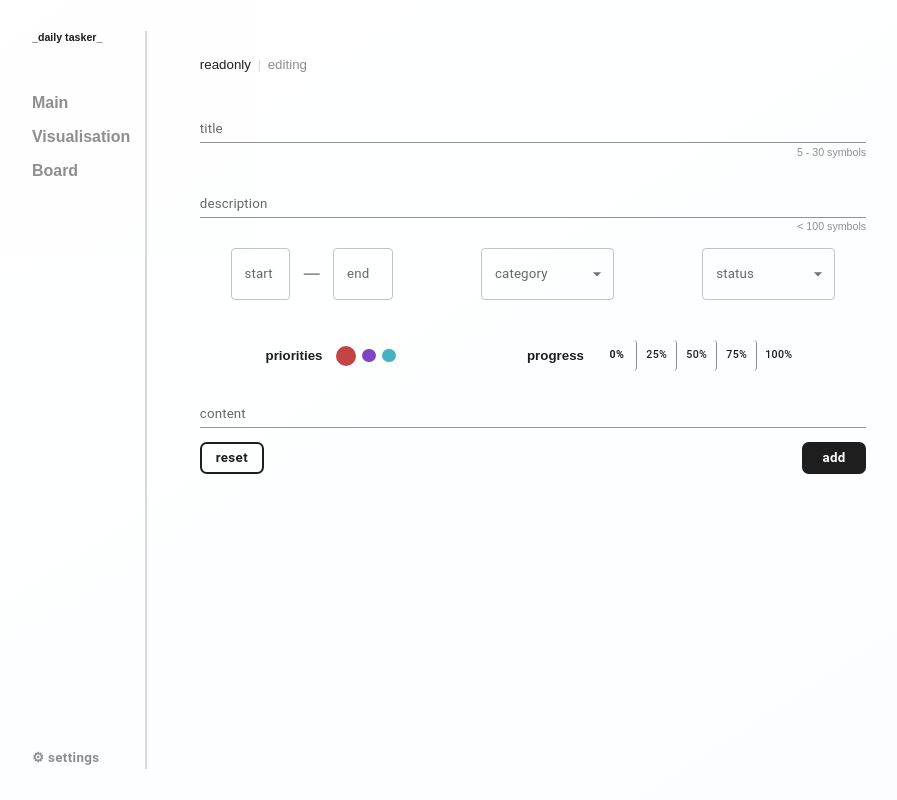
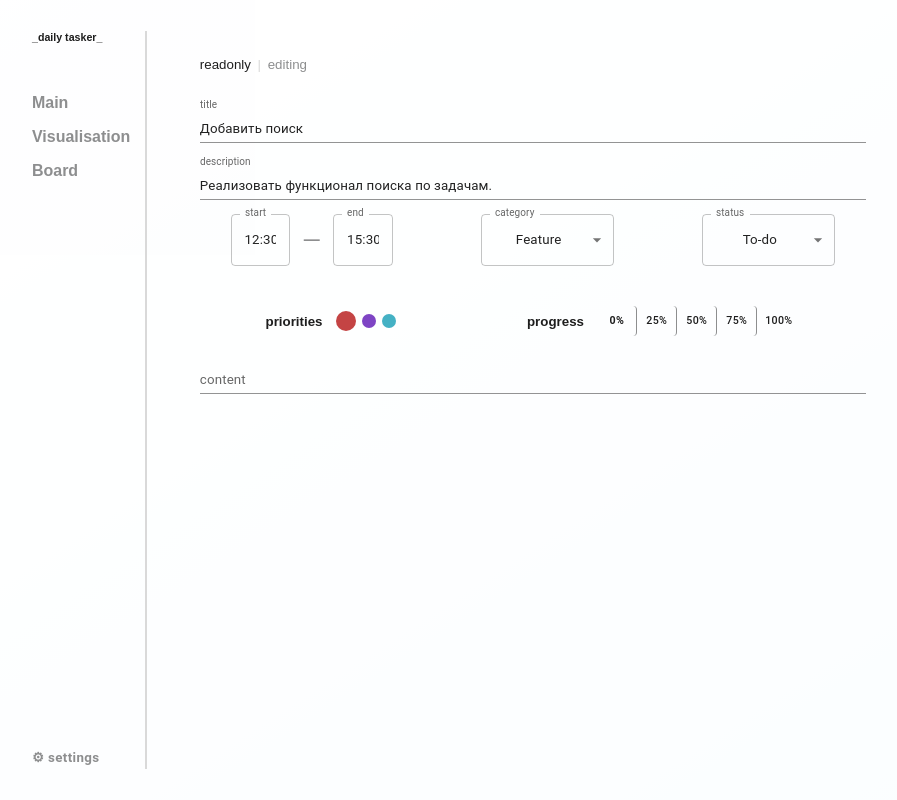
Before and after one commit to ZaplatiteZaSitePJ/t1-tasker, a React (Vite) app: page /0 in a window 1280 px wide. Shown: the whole page, without its empty margins (0-897 px from the left). Built offline with nearby package versions, Linux system fonts and the light colour scheme.

Commit message:
Configured the display of data in the TaskDetailes page fields

```diff
--- a/src/LayoutProvider.tsx
+++ b/src/LayoutProvider.tsx
@@ -8,7 +8,7 @@ export default function LayoutProvider() {
 		<Routes>
 			<Route path="/" element={<Layout />}>
 				<Route index element={<Main />} />
-				<Route path="/:id" element={<TaskDetailes />} />
+				<Route path=":id" element={<TaskDetailes />} />
 				<Route
 					path="/visualisation"
 					element={
--- a/src/components/pages/TaskList_(Main)/components/addTask/AddTaskForm.tsx
+++ b/src/components/pages/TaskList_(Main)/components/addTask/AddTaskForm.tsx
@@ -19,7 +19,7 @@ import getColroFromPriorities from "../../../../../funcs/getColorFromPriorities"
 import { addTask } from "../../../../../funcs/localStorage_api/addTask";
 import { timeValidation } from "../../../../../funcs/validation/timeValidation";
 import { useTasks } from "../../../../../context/TasksContext";
-import { getTasks } from "../../../../../funcs/localStorage_api/getTasks";
+import { getAllTasks } from "../../../../../funcs/localStorage_api/getAllTasks";
 
 export default function AddTaskForm() {
 	const { changeTasks } = useTasks();
@@ -60,7 +60,7 @@ export default function AddTaskForm() {
 		};
 
 		addTask(newTask);
-		const updatedTasks = getTasks();
+		const updatedTasks = getAllTasks();
 		changeTasks(updatedTasks);
 		reset();
 	};
@@ -138,8 +138,8 @@ export default function AddTaskForm() {
 							required: "Поле обязательно",
 						})}
 					>
-						<MenuItem value={"To-do"}>To_do</MenuItem>
-						<MenuItem value={"In_Progress"}>In_Progress</MenuItem>
+						<MenuItem value={"To-do"}>To-do</MenuItem>
+						<MenuItem value={"In Progress"}>In Progress</MenuItem>
 						<MenuItem value={"Done"}>Done</MenuItem>
 					</Select>
 					{errors.status && <div className={styles.errorDiv}></div>}
--- a/src/components/pages/TaskList_(Main)/components/taskDetailes/TaskDetailesForm.module.scss
+++ b/src/components/pages/TaskList_(Main)/components/taskDetailes/TaskDetailesForm.module.scss
@@ -117,6 +117,7 @@ h3 {
 	}
 
 	&__buttonsContainer {
+		margin-top: 1rem;
 		display: flex;
 		justify-content: space-between;
 	}
--- a/src/components/pages/TaskList_(Main)/components/taskDetailes/TaskDetailesForm.tsx
+++ b/src/components/pages/TaskList_(Main)/components/taskDetailes/TaskDetailesForm.tsx
@@ -10,6 +10,7 @@ import {
 	FormControl,
 	ButtonGroup,
 	Button,
+	Divider,
 } from "@mui/material";
 import ButtonBordered from "../../../../ui/buttons/ButtonBordered";
 import ButtonFilled from "../../../../ui/buttons/ButtonFilled";
@@ -19,12 +20,17 @@ import getColroFromPriorities from "../../../../../funcs/getColorFromPriorities"
 import { addTask } from "../../../../../funcs/localStorage_api/addTask";
 import { timeValidation } from "../../../../../funcs/validation/timeValidation";
 import { useTasks } from "../../../../../context/TasksContext";
-import { getTasks } from "../../../../../funcs/localStorage_api/getTasks";
+import { getAllTasks } from "../../../../../funcs/localStorage_api/getAllTasks";
 import type { FC } from "react";
 import type { TaskDetaileFormProps } from "./TaskDetailesForm.type";
+import { useParams } from "react-router-dom";
+import { getTask } from "../../../../../funcs/localStorage_api/getTask";
 
 const TaskDetailesForm: FC<TaskDetaileFormProps> = ({ isReadOnly }) => {
 	const { changeTasks } = useTasks();
+
+	const {id} = useParams<{ id: string }>()
+	const task = getTask(String(id))
 
 	const {
 		register,
@@ -35,7 +41,7 @@ const TaskDetailesForm: FC<TaskDetaileFormProps> = ({ isReadOnly }) => {
 		reset,
 		formState: { errors },
 	} = useForm<TaskProps>({
-		defaultValues: { priorites: "High", progress: 0 },
+		defaultValues: task,
 	});
 
 	const priorites = watch("priorites");
@@ -65,7 +71,7 @@ const TaskDetailesForm: FC<TaskDetaileFormProps> = ({ isReadOnly }) => {
 			};
 
 			addTask(newTask);
-			const updatedTasks = getTasks();
+			const updatedTasks = getAllTasks();
 			changeTasks(updatedTasks);
 			reset();
 		}
@@ -79,6 +85,7 @@ const TaskDetailesForm: FC<TaskDetaileFormProps> = ({ isReadOnly }) => {
 						label="title"
 						variant="standard"
 						fullWidth
+						sx={{fontSize: "var(--large-font-size)"}}
 						InputProps={{
 							readOnly: isReadOnly,
 						}}
@@ -94,7 +101,7 @@ const TaskDetailesForm: FC<TaskDetaileFormProps> = ({ isReadOnly }) => {
 							},
 						})}
 					/>
-					<p className={styles.subInfo}>5 - 30 symbols</p>
+					{!isReadOnly && <p className={styles.subInfo}>5 - 30 symbols</p>}
 					{errors.title && <div className={styles.errorDiv}></div>}
 				</FormControl>
 
@@ -114,7 +121,7 @@ const TaskDetailesForm: FC<TaskDetaileFormProps> = ({ isReadOnly }) => {
 							},
 						})}
 					/>
-					<p className={styles.subInfo}>{"<"} 100 symbols</p>
+					{!isReadOnly && <p className={styles.subInfo}>{"<"} 100 symbols</p>}
 					{errors.description && (
 						<div className={styles.errorDiv}></div>
 					)}
@@ -183,6 +190,7 @@ const TaskDetailesForm: FC<TaskDetaileFormProps> = ({ isReadOnly }) => {
 						<Select
 							label="category"
 							labelId="category-label-id"
+							defaultValue={task.category}
 							sx={{ pointerEvents: isReadOnly ? "none" : "auto" }}
 							{...register("category", {
 								required: "Поле обязательно",
@@ -206,14 +214,15 @@ const TaskDetailesForm: FC<TaskDetaileFormProps> = ({ isReadOnly }) => {
 						<Select
 							label="status"
 							labelId="status-label-id"
+							defaultValue={task.status}
 							sx={{ pointerEvents: isReadOnly ? "none" : "auto" }}
 							{...register("status", {
 								required: "Поле обязательно",
 							})}
 						>
-							<MenuItem value={"To-do"}>To_do</MenuItem>
-							<MenuItem value={"In_Progress"}>
-								In_Progress
+							<MenuItem value={"To-do"}>To-do</MenuItem>
+							<MenuItem value={"In Progress"}>
+								In Progress
 							</MenuItem>
 							<MenuItem value={"Done"}>Done</MenuItem>
 						</Select>
@@ -302,7 +311,7 @@ const TaskDetailesForm: FC<TaskDetaileFormProps> = ({ isReadOnly }) => {
 
 				<TextField
 					label="content"
-					variant="standard"
+					variant={!isReadOnly ? "outlined" : "standard"}
 					multiline
 					fullWidth
 					InputProps={{
@@ -311,7 +320,16 @@ const TaskDetailesForm: FC<TaskDetaileFormProps> = ({ isReadOnly }) => {
 					{...register("content")}
 				/>
 
-				<div className={styles.addForm__buttonsContainer}>
+				<Divider style={{marginTop: "2rem", backgroundColor: "var(--grey-color)", display: isReadOnly ? "none" : "block"}}/>
+
+				<div className={styles.addForm__buttonsContainer} style={{display: isReadOnly ? "none" : "flex"}}>
+
+					<ButtonBordered
+						type="submit"
+						sx={{ cursor: isReadOnly ? "not-allowed" : "pointer", color: "var(--high-priorites-color)" }}
+					>
+						delete task
+					</ButtonBordered>
 					<ButtonBordered
 						onClick={() => !isReadOnly && reset()}
 						sx={{ cursor: isReadOnly ? "not-allowed" : "pointer" }}
@@ -322,7 +340,7 @@ const TaskDetailesForm: FC<TaskDetaileFormProps> = ({ isReadOnly }) => {
 						type="submit"
 						sx={{ cursor: isReadOnly ? "not-allowed" : "pointer" }}
 					>
-						add
+						save changes
 					</ButtonFilled>
 				</div>
 			</form>
--- a/src/context/TasksContext.tsx
+++ b/src/context/TasksContext.tsx
@@ -2,7 +2,7 @@ import React from "react";
 import { useState, useEffect, useContext, createContext } from "react";
 import type { ReactNode } from "react";
 import type { TaskProps } from "../components/pages/TaskList_(Main)/components/tasks/Task.interface";
-import { getTasks } from "../funcs/localStorage_api/getTasks";
+import { getAllTasks } from "../funcs/localStorage_api/getAllTasks";
 
 type TaskContextProps = {
 	tasks: TaskProps[];
@@ -15,7 +15,7 @@ export const TasksProvider = ({ children }: { children: ReactNode }) => {
 	const [tasks, setTasks] = useState<TaskProps[]>([]);
 
 	useEffect(() => {
-		const localTasks = getTasks();
+		const localTasks = getAllTasks();
 		if (localTasks) setTasks(localTasks);
 	}, []);
 
--- a/src/funcs/localStorage_api/addTask.ts
+++ b/src/funcs/localStorage_api/addTask.ts
@@ -1,8 +1,8 @@
 import type { TaskProps } from "../../components/pages/TaskList_(Main)/components/tasks/Task.interface"
-import { getTasks } from "./getTasks"
+import { getAllTasks } from "./getAllTasks"
 
 export const addTask = (newTask: TaskProps) => {
-    let tasks: TaskProps[] = getTasks()
+    let tasks: TaskProps[] = getAllTasks()
     tasks.push(newTask)
     const updatedTasks = JSON.stringify(tasks)
     localStorage.setItem('tasks', updatedTasks)
--- a/src/funcs/localStorage_api/fillTasksFirstTime.ts
+++ b/src/funcs/localStorage_api/fillTasksFirstTime.ts
@@ -33,7 +33,7 @@ const tasks: TaskProps[] = [
 		priorites: "High",
 		startTime: "12:30",
 		endTime: "15:30",
-		progress: 45,
+		progress: 25,
 	},
 	{
 		id: 3,
@@ -69,7 +69,7 @@ const tasks: TaskProps[] = [
 		priorites: "Medium",
 		startTime: "12:30",
 		endTime: "15:30",
-		progress: 60,
+		progress: 75,
 	},
 	{
 		id: 6,
@@ -102,7 +102,7 @@ const tasks: TaskProps[] = [
 		priorites: "Medium",
 		startTime: "12:30",
 		endTime: "15:30",
-		progress: 30,
+		progress: 25,
 	},
 	{
 		id: 9,
@@ -113,7 +113,7 @@ const tasks: TaskProps[] = [
 		priorites: "Low",
 		startTime: "12:30",
 		endTime: "15:30",
-		progress: 100,
+		progress: 50,
 	},
 ];
 
--- a/src/funcs/localStorage_api/getTasks.ts
+++ b/src/funcs/localStorage_api/getAllTasks.ts
@@ -1,6 +1,6 @@
 import { fillTasksFirstTime } from "./fillTasksFirstTime"
 
-export const getTasks = () => {
+export const getAllTasks = () => {
     let wasVisited = localStorage.getItem('wasVisited')
 
     if (!wasVisited) {
--- /dev/null
+++ b/src/funcs/localStorage_api/getTask.ts
@@ -0,0 +1,9 @@
+import type { TaskProps } from "../../components/pages/TaskList_(Main)/components/tasks/Task.interface";
+import { getAllTasks } from "./getAllTasks"
+
+export const getTask = (id: string) => {
+    const taskId = parseInt(String(id), 10)
+    const allTasks = getAllTasks();
+    const task: TaskProps = allTasks.find((currentTask: TaskProps) => currentTask.id === taskId)
+    return task
+}
```
